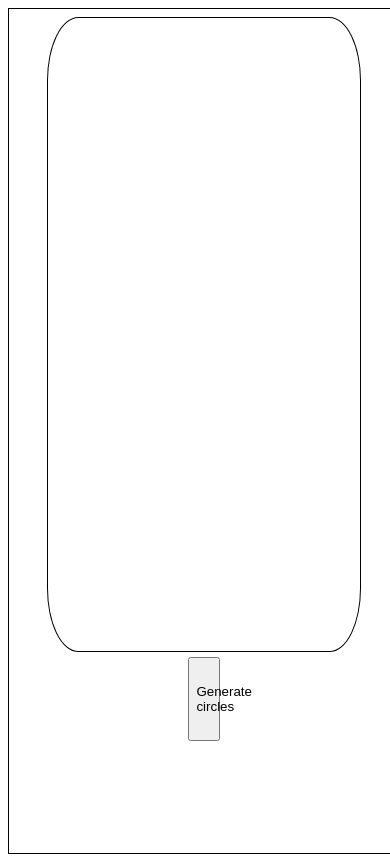
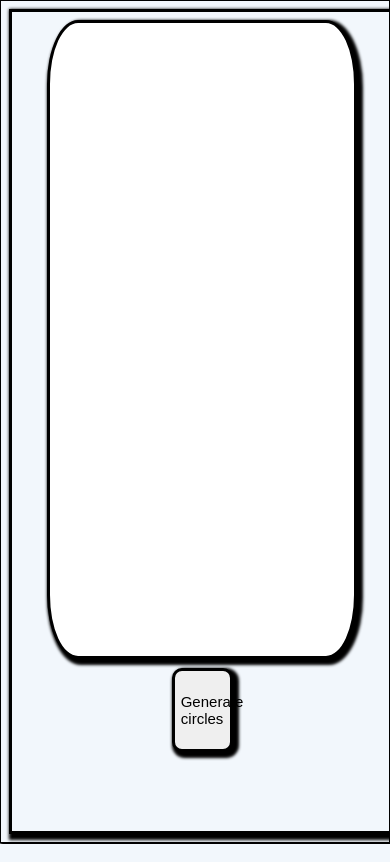
Before and after one commit to jzanderson09/personal-circle-generator, a plain HTML site: page index.html in a window 390 px wide. Drawn offline with Linux system fonts and the light colour scheme.

Commit message:
Add Style
Center content, add container, minimal style and click sound.

```diff
--- a/index.css
+++ b/index.css
@@ -1,5 +1,8 @@
 html {
+    border: 1px solid black;
     box-sizing: border-box;
+    box-shadow: 3px 3px 3px 3px black;
+    font-size: 62.5%;
 }
 
 *,
@@ -9,20 +12,25 @@ html {
 }
 
 body {
-    border: 1px solid black;
-    height: 100vh;
-    width: 100%;
+    background: rgba(0, 100, 200, 5%);
+    border: 3px solid black;
+    box-shadow: 3px 3px 3px 3px black;
+    height: 97vh;
+    width: 98%;
 }
 
 #container {
-    border: 1px solid black;
+    background: #FFFFFF;
+    border: 3px solid black;
     border-radius: 10%;
+    box-shadow: 3px 3px 3px 3px black;
     display: flex;
     flex-flow: row wrap;
     height: 75vh;
     margin: 2% auto;
     width: 80%;
 }
+
 
 canvas {
     border-radius: 10%;
@@ -31,7 +39,37 @@ canvas {
 }
 
 button {
-    height: 10vh;
-    margin: 2% auto;
-    width: 10%;
+    border: 3px solid black;
+    border-radius: 10px;
+    box-shadow: 3px 3px 3px 3px black;
+    font-size: 1.6rem;
+    height: 8vh;
+    margin: 4% auto;
+    width: 20%;
 }
+
+button:hover {
+    background: #000000;
+    color: #FFFFFF;
+}
+
+@media screen and (max-width: 850px) {
+    button {
+        font-size: 1.6rem;
+    }
+}
+
+@media screen and (max-width: 700px) {
+    button {
+        font-size: 1.5rem;
+        height: 8vh;
+        width: 17%;
+    }
+}
+
+@media screen and (max-width: 560px) {
+    button {
+        height: 10vh;
+        width: 20%;
+    }
+}
--- a/index.html
+++ b/index.html
@@ -11,7 +11,7 @@
     <div id="container">
         <canvas>
         </canvas>
-        <button>Generate circles</button>
+        <button onclick="playAudio('click.mp3')">Generate circles</button>
     </div>
 </body>
 </html>
--- a/index.js
+++ b/index.js
@@ -1,21 +1,17 @@
-const btn = document.querySelector("button");
-const canvas = document.querySelector("canvas");
-const ctx = canvas.getContext("2d");
+const btn = document.querySelector('button');
+const canvas = document.querySelector('canvas');
+const ctx = canvas.getContext('2d');
 
-document.addEventListener("DOMContentLoaded", () => {
+document.addEventListener('DOMContentLoaded', () => {
   canvas.width = document.documentElement.clientWidth;
   canvas.height = document.documentElement.clientHeight;
 });
-
-function random(number) {
-  return Math.floor(Math.random() * number);
-}
 
 function draw() {
   ctx.clearRect(0, 0, canvas.width, canvas.height);
   for (let i = 0; i < 100; i++) {
     ctx.beginPath();
-    ctx.fillStyle = "rgb(255 0 0 / 50%)";
+    ctx.fillStyle = 'rgb(255 0 0 / 50%)';
     ctx.arc(
       random(canvas.width),
       random(canvas.height),
@@ -26,5 +22,12 @@ function draw() {
     ctx.fill();
   }
 }
+function random(number) {
+  return Math.floor(Math.random() * number);
+}
 
-btn.addEventListener("click", draw);
+function playAudio(url) {
+  new Audio(url).play();
+}
+
+btn.addEventListener('click', draw);
```
Also changed, not shown: 1 other file.
